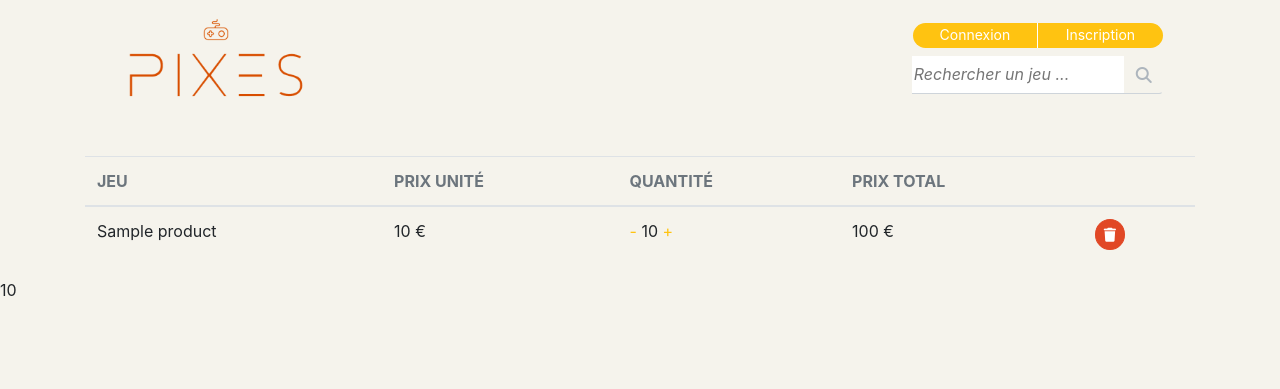
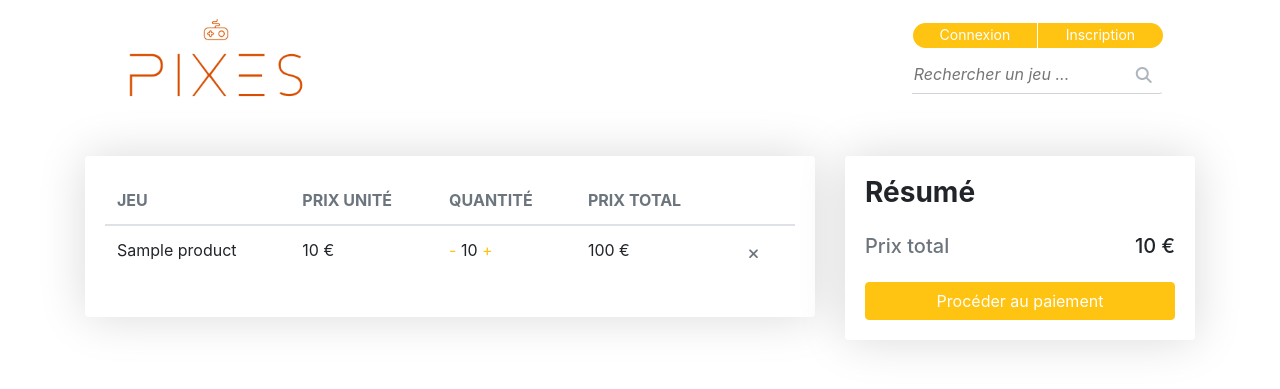
Before and after one commit to Weder77/Pixes, a Symfony app: template templates/cart/cart.html.twig in a window 1280 px wide. Shown: the top 389 px of the page. Run offline with Twig, Linux system fonts and the light colour scheme; the template is opened without the code that fills it: most values are stand-ins (such as "Sample title", 1, 10 or a date in 2020); style sheets or scripts are compiled from the project's sources; some libraries are stand-ins or nearby versions.

Commit message:
:recycle: refactor: cart

```diff
--- a/assets/css/_signin.scss
+++ b/assets/css/_signin.scss
@@ -1,10 +1,6 @@
 :root {
   --input-padding-x: 1.5rem;
   --input-padding-y: .75rem;
-}
-
-body {
-  background: #F5F3EC;
 }
 
 .card-signin {
--- a/assets/css/_tables.scss
+++ b/assets/css/_tables.scss
@@ -12,7 +12,7 @@
   td {
     padding: $table-cell-padding;
     vertical-align: top;
-    border-top: $table-border-width solid $table-border-color;
+    // border-top: $table-border-width solid $table-border-color;
   }
 
   thead th {
--- a/templates/cart/cart.html.twig
+++ b/templates/cart/cart.html.twig
@@ -4,7 +4,17 @@
 
 {% block body %}
 <section class="container mt-5">
-    <div class="table-responsive">
+    {% if cart == null %}
+    <div class="card card-body">
+        <span class="text-muted mb-1">
+            Oups, il semblerait que votre panier est vide.
+        </span>
+        <a href="{{ path('index') }}">Retour à l'accueil</a>
+    </div>
+    {% else %}
+    <div class="row">
+        <div class="col-sm-8">
+            <div class="table-responsive card card-body">
                 <table class="table table-hover">
                     <thead>
                         <tr>
@@ -21,17 +31,36 @@
                             <td>{{item.product.name }}</td>
                             <td>{{ item.product.price }} €</td>
                             <td>
+                                {% if item.quantity > 1 %}
                                 <a href="{{ path('cart_remove_quantity', {'id': item.product.id }) }}">-</a>
+                                {% else %}
+                                <a class="text-light">-</a>
+                                {% endif %}
                                 {{ item.quantity }}
                                 <a href="{{ path('cart_add', {'id': item.product.id }) }}">+</a>
                             </td>
                             <td>{{ item.product.price * item.quantity }} €</td>
-                    <td><a href="{{ path('cart_remove', {'id': item.product.id }) }}" class="btn btn-danger btn-sm rounded-circle"><i class="fas fa-trash"></i></a></td>
+                            <td>
+                                <a href="{{ path('cart_remove', {'id': item.product.id }) }}"
+                                    class="btn btn-sm rounded-circle"><i class="fas fa-times text-secondary"></i></i></a>
+                            </td>
                         </tr>
                         {% endfor %}
                     </tbody>
                 </table>
             </div>
+        </div>
+        <div class="col-sm-4">
+            <div class="card card-body">
+                <h3 class="font-weight-bold">Résumé</h3>
+                <div class="mt-3 mb-3 d-flex justify-content-between">
+                    <h5 class="text-muted">Prix total</h5>
+                    <span class="h5">{{ total }} €</span>
+                </div>
+                <button class="btn btn-primary text-white">Procéder au paiement</button>
+            </div>
+        </div>
+    </div>
+    {% endif %}
 </section>
-{{ total }}
 {% endblock %}
```
Lines whose indentation alone changed are shown as unchanged.
